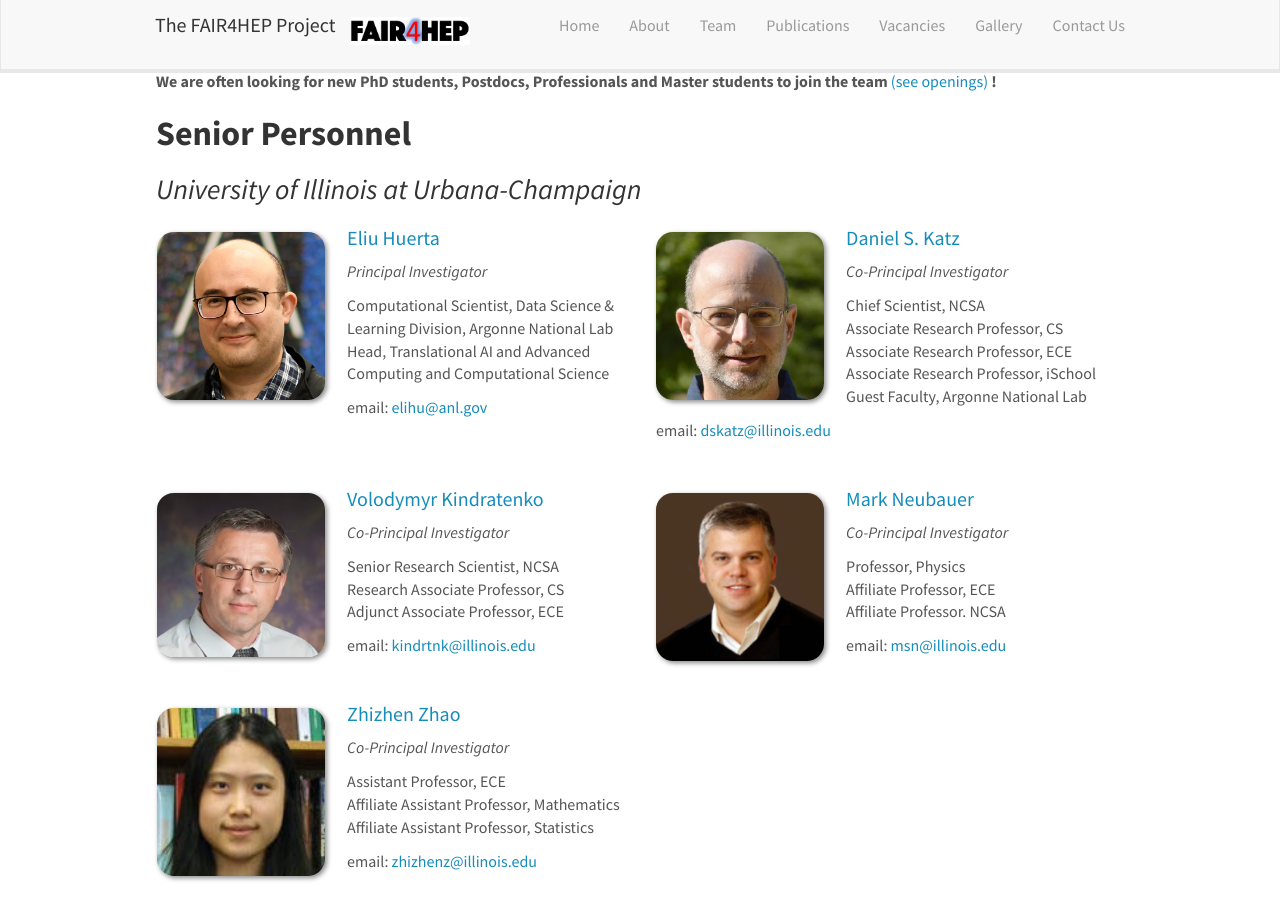
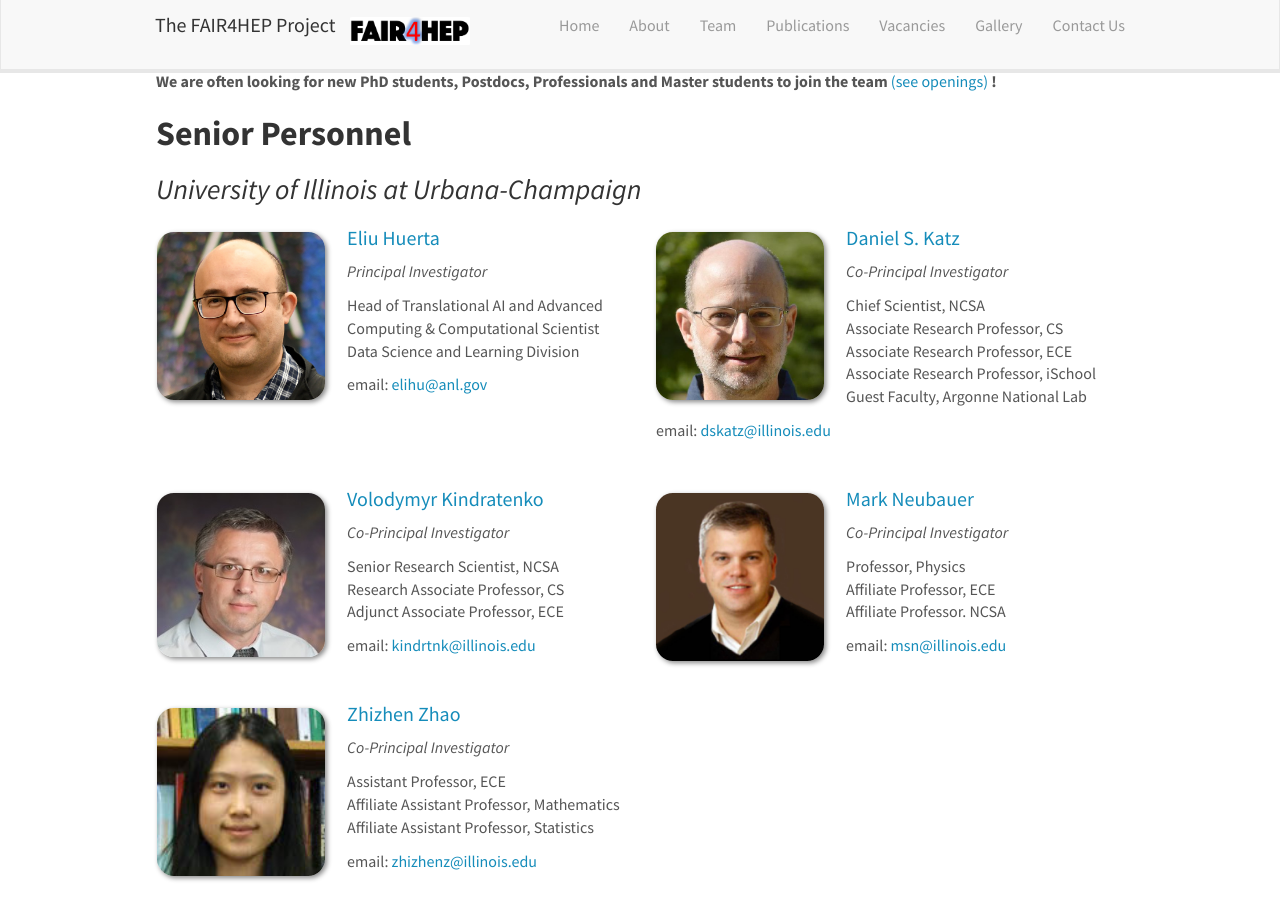
Before and after one commit to FAIR4HEP/fair4hep.github.io, a Jekyll site: the page built from _pages/team.md, in a window 1280 px wide and 900 px high. Built offline with Jekyll 4.4.1, drawn with Linux system fonts in a browser that asks for light colours; nearby versions of some CDN libraries.

Commit message:
Update team_senior.yml
eliu's info update

```diff
--- a/_data/team_senior.yml
+++ b/_data/team_senior.yml
@@ -4,9 +4,9 @@
   info: Principal Investigator
   email: elihu@anl.gov
   number_addinfo: 2
-  addinfo1: Computational Scientist, Data Science & Learning Division, Argonne National Lab
-  addinfo2: Head, Translational AI and Advanced Computing and Computational Science
-  addinfo3:
+  addinfo1: Head of Translational AI and Advanced Computing & Computational Scientist
+  addinfo2: Data Science and Learning Division
+  addinfo3: Argonne National Laboratory
   addinfo4:
 - name: <a href="https://danielskatz.org">Daniel S. Katz</a>
   institution: uiuc
```
